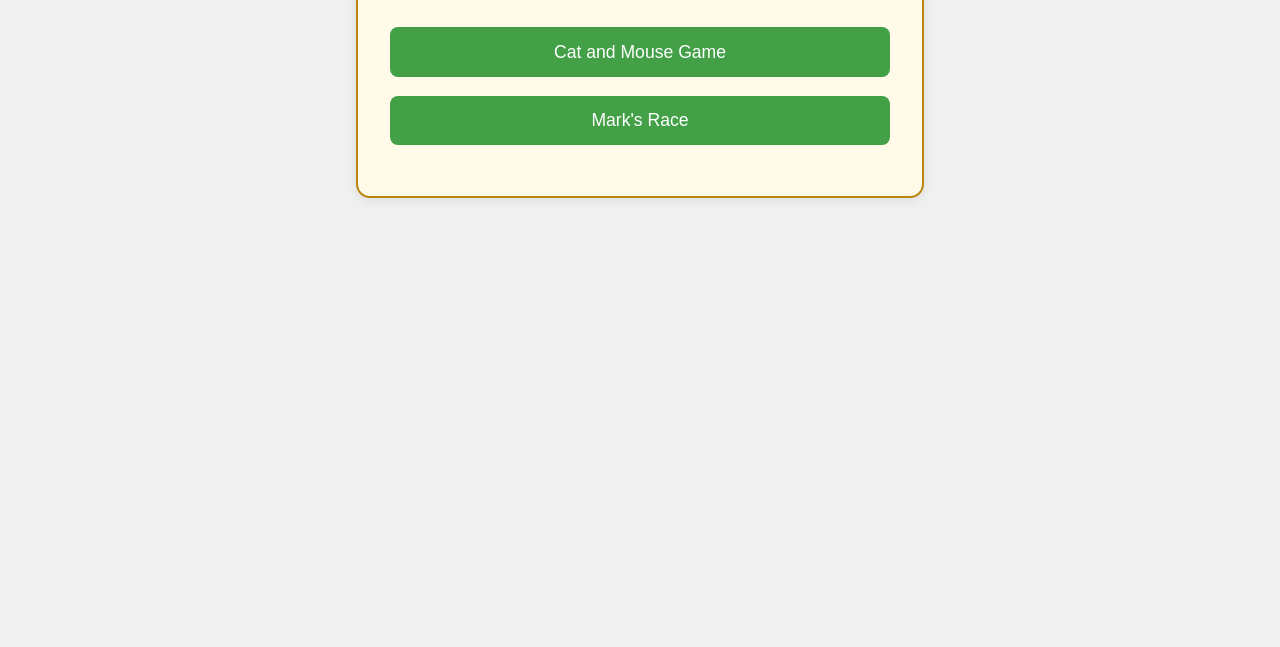
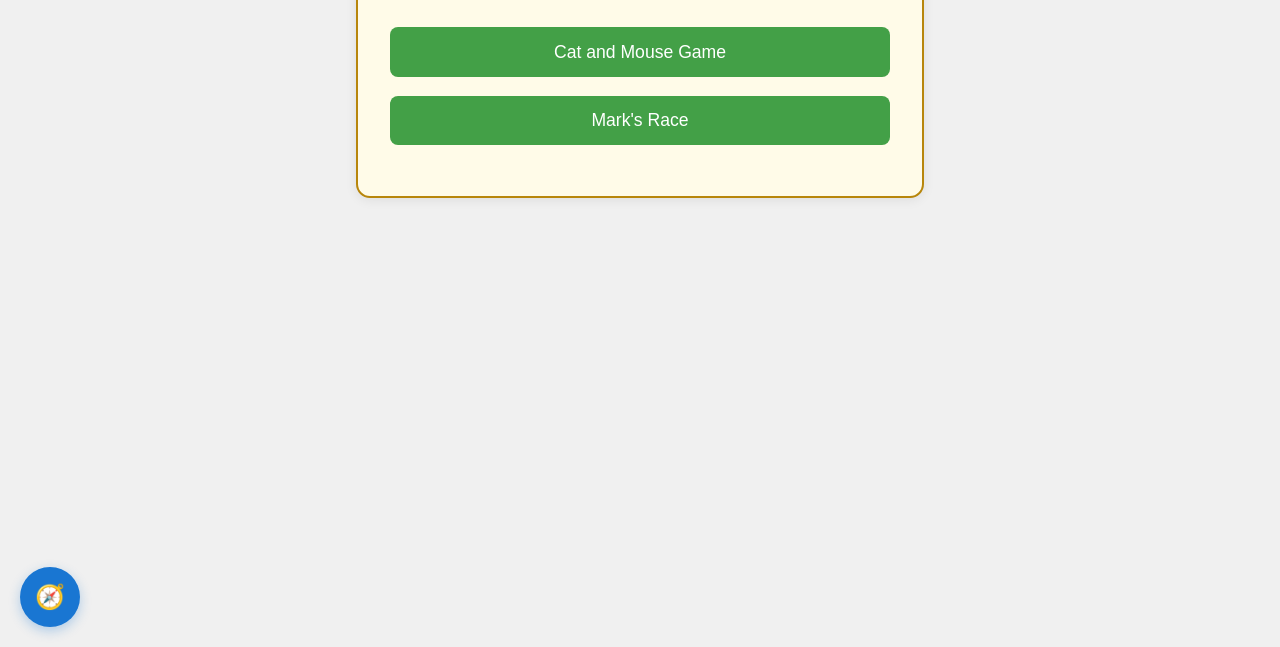
Before and after one commit to mr-mark-a/html-ai, a plain HTML site: page marks-games.html in a window 1280 px wide. Shown: the part 153-800 px from the top of the page. Drawn offline with Linux system fonts and the light colour scheme.

Commit message:
added nav page

```diff
--- a/marks-games.html
+++ b/marks-games.html
@@ -13,10 +13,43 @@
         li { margin: 1.2em 0; }
         a { display: block; background: #43a047; color: #fff; text-decoration: none; padding: 0.8em 1.2em; border-radius: 8px; font-size: 1.1em; transition: background 0.2s; text-align: center; }
         a:hover { background: #388e3c; }
+
+        /* Navigation button at bottom left */
+        .nav-btn {
+            position: fixed;
+            bottom: 20px;
+            left: 20px;
+            background: #1976d2;
+            color: #fff;
+            border: none;
+            border-radius: 50%;
+            width: 60px;
+            height: 60px;
+            font-size: 24px;
+            cursor: pointer;
+            box-shadow: 0 4px 12px rgba(25, 118, 210, 0.3);
+            transition: all 0.3s ease;
+            display: flex;
+            align-items: center;
+            justify-content: center;
+            z-index: 1000;
+        }
+
+        .nav-btn:hover {
+            background: #1565c0;
+            transform: scale(1.1);
+            box-shadow: 0 6px 16px rgba(25, 118, 210, 0.4);
+        }
     </style>
 </head>
 <body>
 <div id="languageSelectorContainer"></div>
+
+<!-- Navigation button to marksnav.html -->
+<button class="nav-btn" onclick="window.location.href='nav/marksnav.html'" title="Navigation">
+    🧭
+</button>
+
 <div class="container">
     <h1 data-translate="marks_games">Mark's Games</h1>
     <ul>
```
Also changed, not shown: nav/marksnav.html (added).
